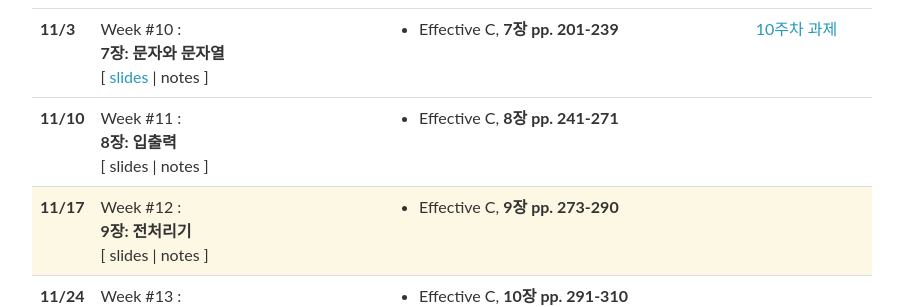
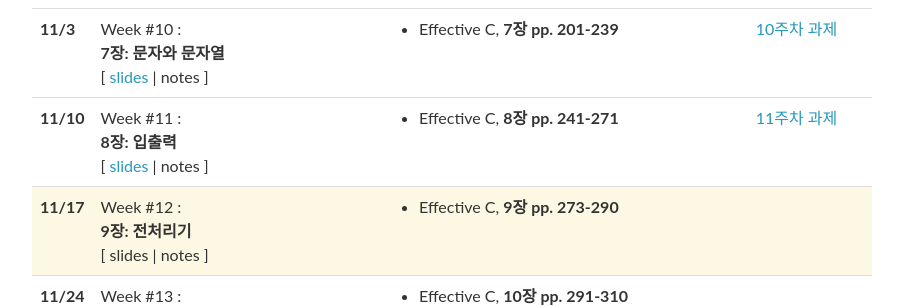
Before and after one commit to 2023-aaronkr/hb-c, a Jekyll site: the page built from _pages/lectures.md, in a window 1280 px wide and 900 px high, scrolled down 854 px. Shown: the part 152-459 px from the top of the window, without its empty margins (188-1092 px from the left). Built offline with Jekyll 4.4.1, drawn with Linux system fonts in a browser that asks for light colours; nearby versions of some CDN libraries; comment, search, counter and statistics services are not loaded.

Commit message:
Update lectures.yml

```diff
--- a/_data/lectures.yml
+++ b/_data/lectures.yml
@@ -92,9 +92,10 @@
   week: 11
   title: >
     <strong>8장: 입출력</strong>
-  slides:
+  slides: "https://docs.google.com/presentation/d/1Huj78ytbB9LMk3MaPZEfOt0igGVii0WLxNNrm-h8LVs/edit?usp=sharing"
   readings: Effective C, <strong>8장 pp. 241-271</strong>
-  logistics:
+  logistics: >
+    <a href="https://classroom.github.com/a/uHKXbj87">11주차 과제</a>
 
 - date: 11/17
   week: 12
```
